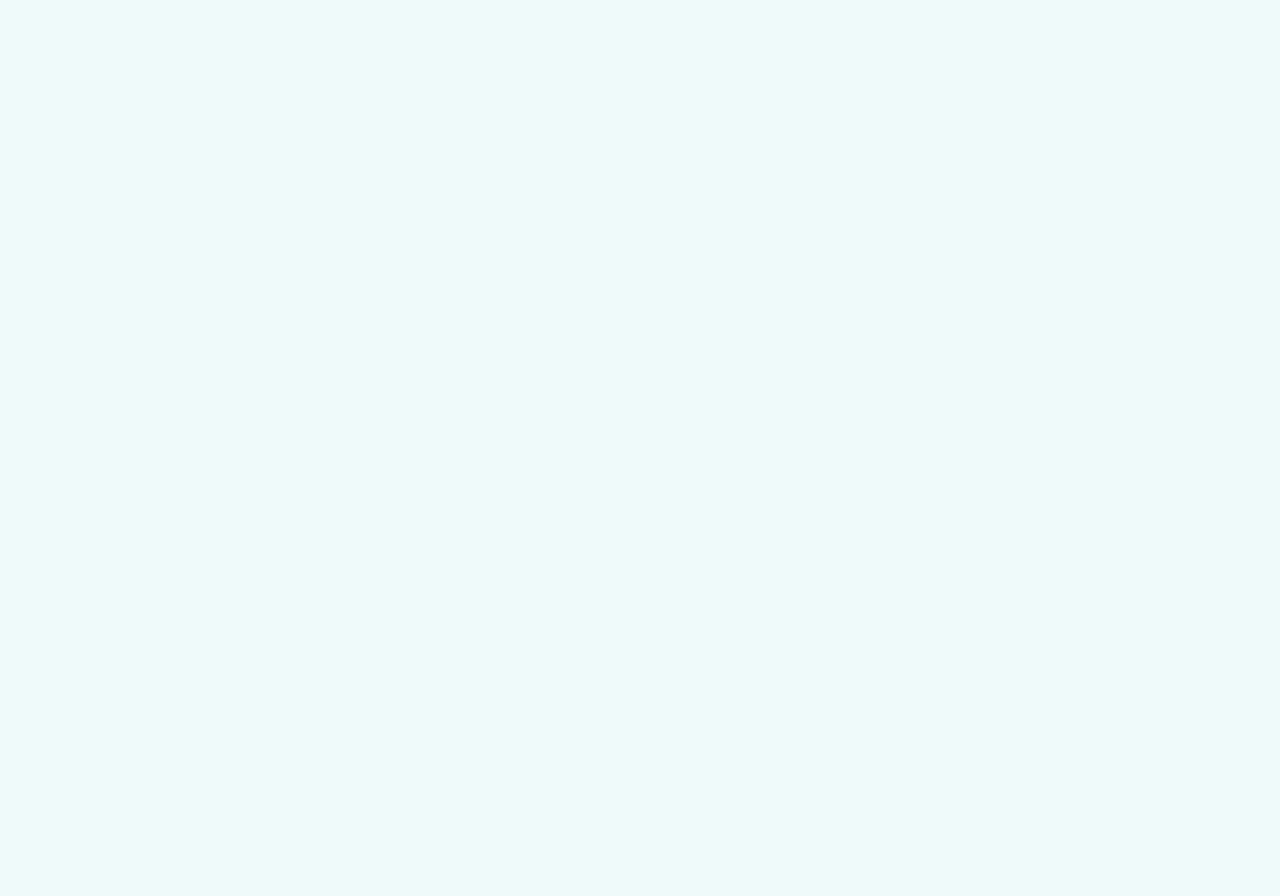
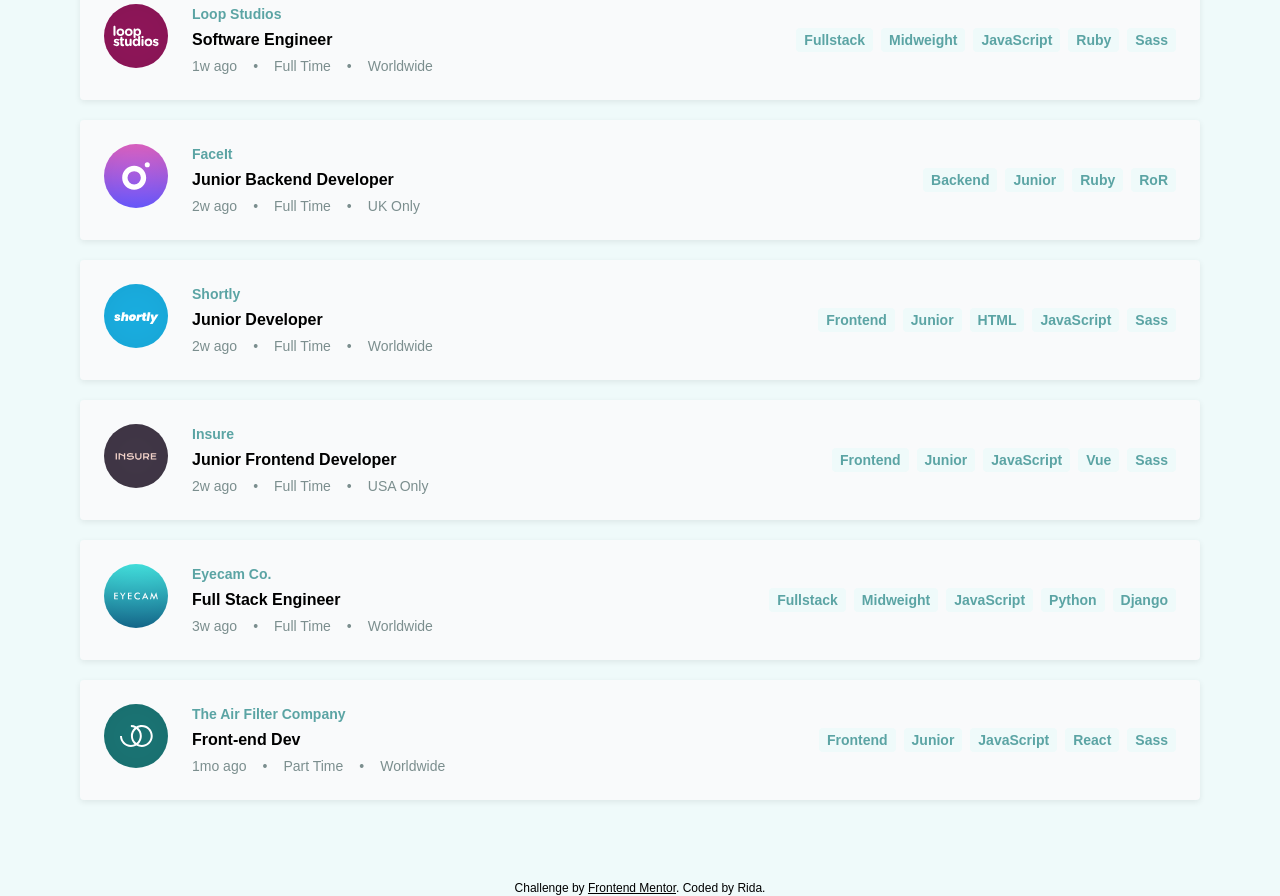
Before and after one commit to RidaAli110/Frontendmentor-Job-listings-with-filtering-Project, a React (Vite) app: page / in a window 1280 px wide. Shown: the part 800-1696 px from the top of the page. Before the commit the page ends 800 px from the top, so only its background shows below. Built offline with nearby package versions, Linux system fonts and the light colour scheme.

Commit message:
Added Footer

```diff
--- /dev/null
+++ b/components/Footer.jsx
@@ -0,0 +1,15 @@
+export default function Footer() {
+  return (
+    <footer className='text-xs text-center'>
+      Challenge by{' '}
+      <a
+        className='text-(--footer-link-color) underline hover:text-blue-600'
+        href='https://www.frontendmentor.io?ref=challenge'
+      >
+        Frontend Mentor
+      </a>
+      . Coded by{' Rida'}
+      <a href='#'></a>.
+    </footer>
+  );
+}
--- a/src/App.jsx
+++ b/src/App.jsx
@@ -1,9 +1,15 @@
-import Header from "../components/Header";
-
-
+import Header from '../components/Header';
+import JobList from '../components/JobList';
+import Footer from '../components/Footer';
 
 function App() {
-  return <Header />;
+  return (
+    <>
+      <Header />
+      <JobList />
+      <Footer />
+    </>
+  );
 }
 
 export default App;
```
